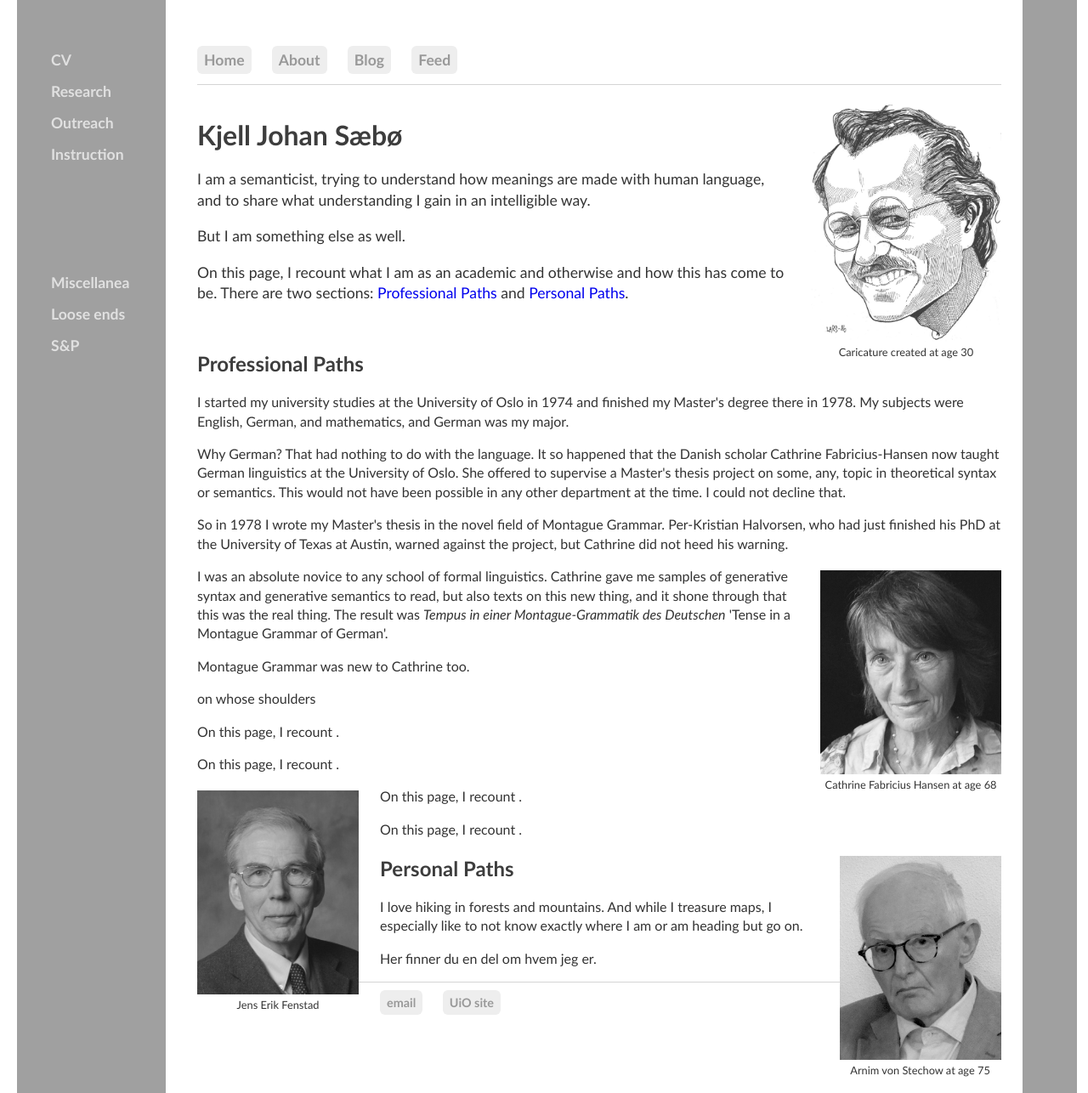
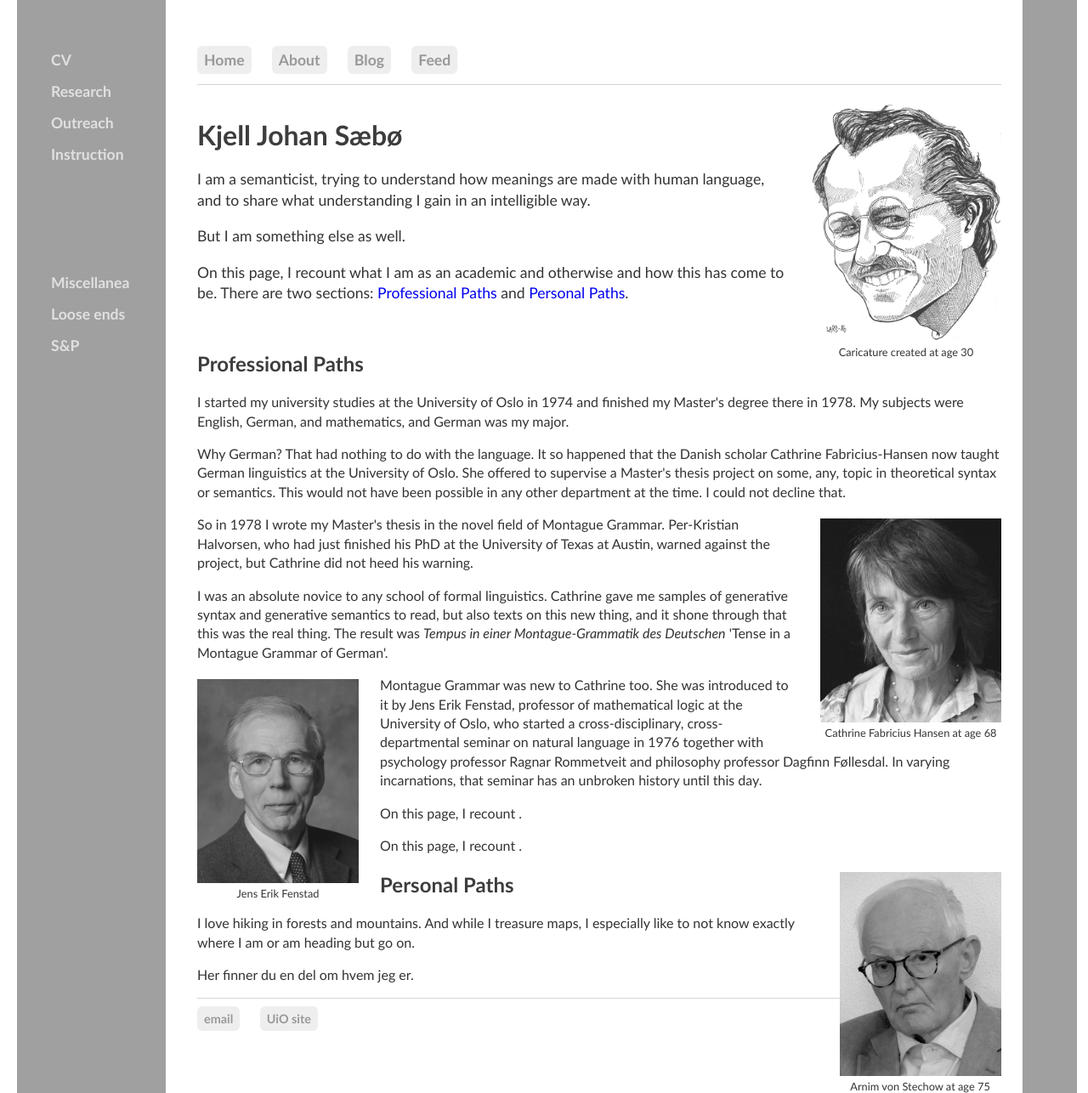
Before and after one commit to kjelljs/kjelljs.github.io, a Jekyll site: the page built from about/index.html, in a window 1280 px wide and 1286 px high. Shown: the whole window at 85% size. Built offline with Jekyll 4.4.1, drawn with Linux system fonts in a browser that asks for light colours.

Commit message:
Update index.html

```diff
--- a/about/index.html
+++ b/about/index.html
@@ -19,14 +19,11 @@ figcaption {
 	</div>
 	</br>
 	<h2 id="acad">Professional Paths</h2>
-	<p>I started my university studies at the University of Oslo in 1974 and finished my Master's degree there in 1978. My subjects were English, German, and mathematics, and German was my major.</p><p>Why German? That had nothing to do with the language. It so happened that the Danish scholar Cathrine Fabricius-Hansen now taught German linguistics at the University of Oslo. She offered to supervise a Master's thesis project on some, any, topic in theoretical syntax or semantics. This would not have been possible in any other department at the time. I could not decline that.</p><p>So in 1978 I wrote my Master's thesis in the novel field of Montague Grammar. Per-Kristian Halvorsen, who had just finished his PhD at the University of Texas at Austin, warned against the project, but Cathrine did not heed his warning.</p>
+	<p>I started my university studies at the University of Oslo in 1974 and finished my Master's degree there in 1978. My subjects were English, German, and mathematics, and German was my major.</p><p>Why German? That had nothing to do with the language. It so happened that the Danish scholar Cathrine Fabricius-Hansen now taught German linguistics at the University of Oslo. She offered to supervise a Master's thesis project on some, any, topic in theoretical syntax or semantics. This would not have been possible in any other department at the time. I could not decline that.</p>
 	<div style="float:right;"><figure class="rightfig"><img style="height:240px;" src="/pics/CFHgray.jpg"><figcaption>Cathrine Fabricius Hansen at age 68</figcaption></figure></div>
-	<p>I was an absolute novice to any school of formal linguistics. Cathrine gave me samples of generative syntax and generative semantics to read, but also texts on this new thing, and it shone through that this was the real thing. The result was <i>Tempus in einer Montague-Grammatik des Deutschen</i> 'Tense in a Montague Grammar of German'.</p><p>Montague Grammar was new to Cathrine too. </p>
-
-	<p>on whose shoulders</p>
-	<p>On this page, I recount .</p>
-	<p>On this page, I recount .</p>
+	<p>So in 1978 I wrote my Master's thesis in the novel field of Montague Grammar. Per-Kristian Halvorsen, who had just finished his PhD at the University of Texas at Austin, warned against the project, but Cathrine did not heed his warning.</p><p>I was an absolute novice to any school of formal linguistics. Cathrine gave me samples of generative syntax and generative semantics to read, but also texts on this new thing, and it shone through that this was the real thing. The result was <i>Tempus in einer Montague-Grammatik des Deutschen</i> 'Tense in a Montague Grammar of German'.</p>
 	<div style="float:left;"><figure class="leftfig"><img style="height:240px;" src="/pics/JEFgray.jpg"><figcaption>Jens Erik Fenstad</figcaption></figure></div>
+	<p>Montague Grammar was new to Cathrine too. She was introduced to it by Jens Erik Fenstad, professor of mathematical logic at the University of Oslo, who started a cross-disciplinary, cross-departmental seminar on natural language in 1976 together with psychology professor Ragnar Rommetveit and philosophy professor Dagfinn Føllesdal. In varying incarnations, that seminar has an unbroken history until this day.</p>
 	<p>On this page, I recount .</p>
 	<p>On this page, I recount .</p>
 	<div style="float:right;"><figure class="rightfig"><img style="height:240px;" src="/pics/Arnim2.jpg"><figcaption>Arnim von Stechow at age 75</figcaption></figure></div>
```
